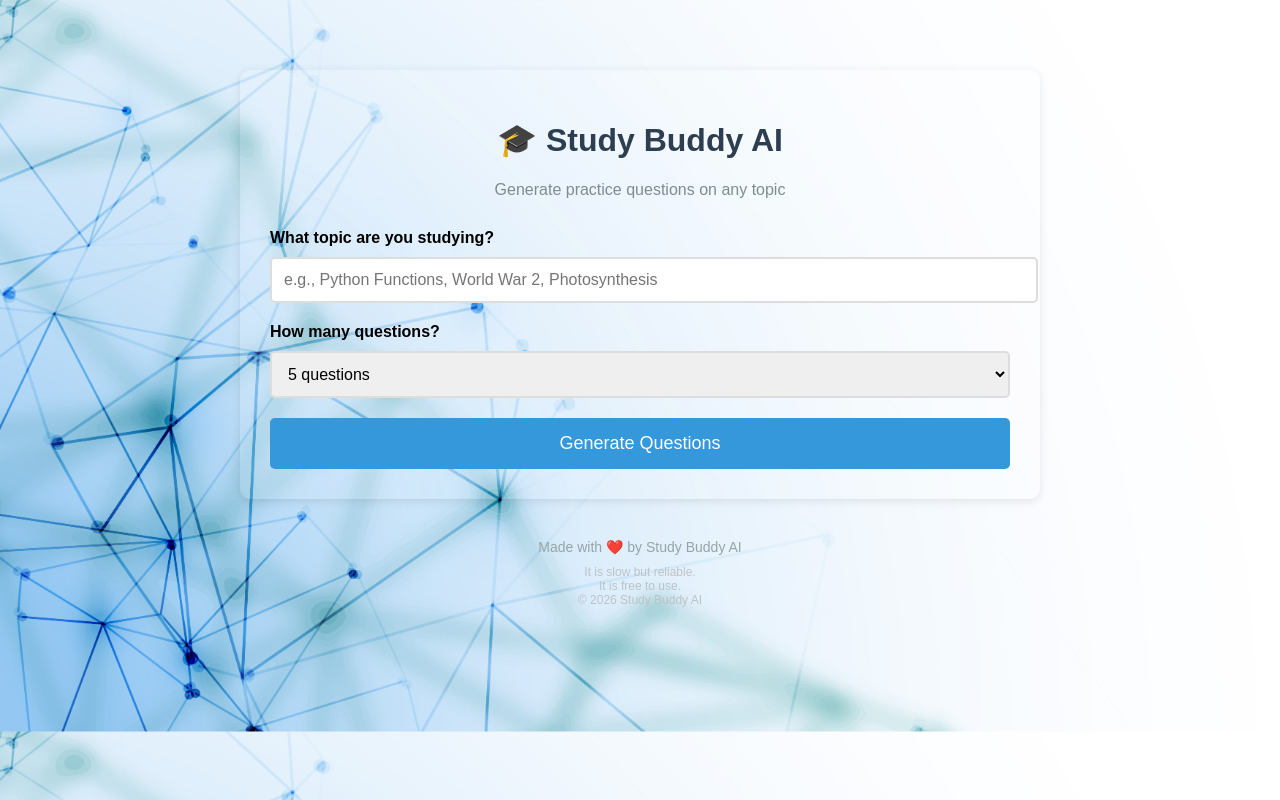
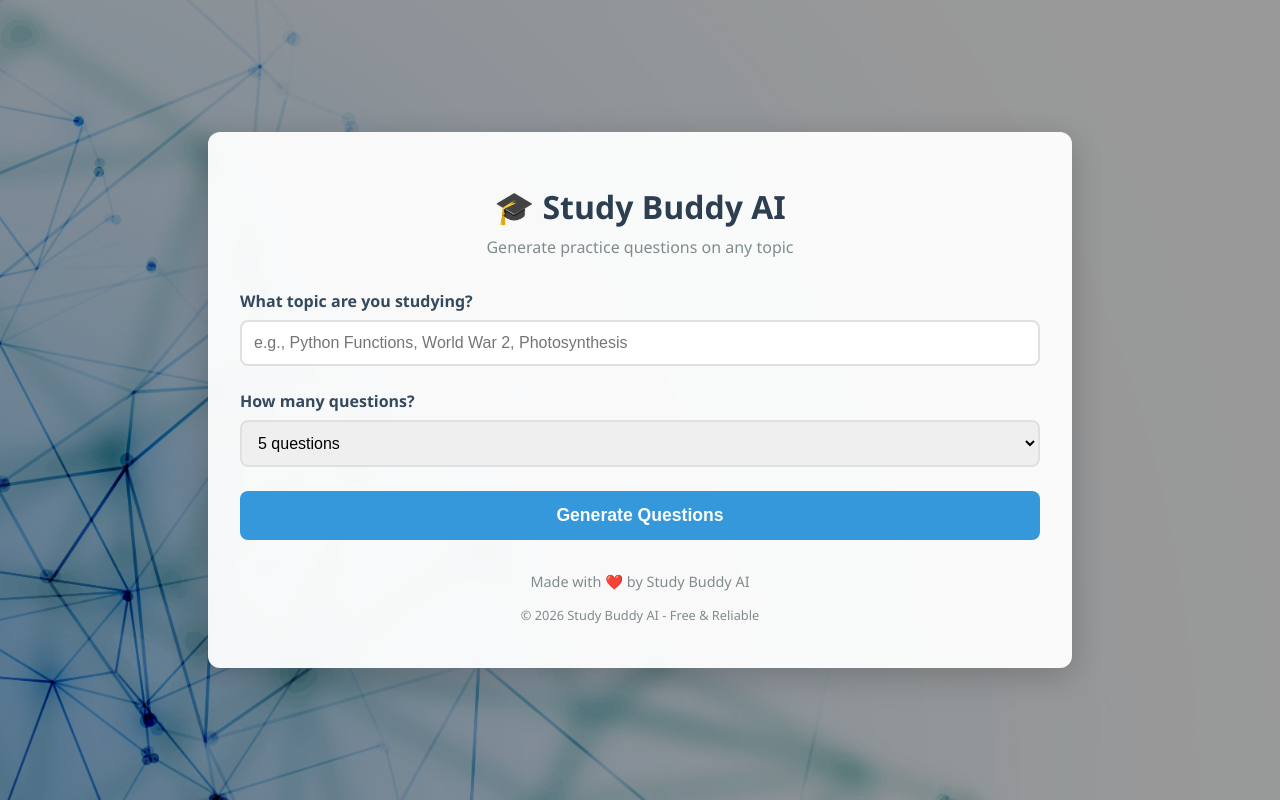
Before and after one commit to abdhesh369/Projects, a Flask app: page / in a window 1280 px wide. Run offline with Flask 3, Linux system fonts and the light colour scheme.

```diff
--- a/AI Study Buddy/ai_helper.py
+++ b/AI Study Buddy/ai_helper.py
@@ -1,6 +1,7 @@
 import os
 import json
 import requests
+from requests.exceptions import RequestException
 from dotenv import load_dotenv
 
 load_dotenv()
@@ -34,14 +35,21 @@ def generate_study_questions(topic, num_questions=5):
     }
 
     try:
-        response = requests.post(BASE_URL, headers=HEADERS, data=json.dumps(payload))
+        response = requests.post(BASE_URL, headers=HEADERS, data=json.dumps(payload), timeout=30)
+        response.raise_for_status() # Raise an error for bad status codes (4xx, 5xx)
         resp_json = response.json()
 
         # Extract assistant reply
         return resp_json["choices"][0]["message"]["content"]
 
+    except requests.exceptions.Timeout:
+        return "Error: Request timed out. Please try again later."
+    except requests.exceptions.ConnectionError:
+        return "Error: Connection failed. Please check your internet connection."
+    except requests.exceptions.RequestException as e:
+        return f"Error: API Request failed - {str(e)}"
     except Exception as e:
-        return f"Error: {str(e)}"
+        return f"Error: An unexpected error occurred - {str(e)}"
 
 # Test it
 if __name__ == "__main__":
--- a/AI Study Buddy/app.py
+++ b/AI Study Buddy/app.py
@@ -1,7 +1,11 @@
+import os
 from flask import Flask, render_template, request
 from ai_helper import generate_study_questions
 
 app = Flask(__name__)
+
+if not os.getenv("OPENROUTER_API_KEY"):
+    print("WARNING: OPENROUTER_API_KEY is not set in the environment variables.")
 
 @app.route('/')
 def home():
@@ -15,18 +19,28 @@ def generate():
             return render_template('error.html',
                                    message="Please enter a topic!")
 
-        num_questions = int(request.form.get('num_questions'))
+        try:
+            num_questions = int(request.form.get('num_questions'))
+            if not 1 <= num_questions <= 20:
+                raise ValueError("Number of questions must be between 1 and 20")
+        except (ValueError, TypeError):
+             return render_template('error.html',
+                                   message="Invalid number of questions requested.")
+
         questions = generate_study_questions(topic, num_questions)
 
         if "Error:" in questions:
+            # Pass the actual error message for better debugging/feedback if safe,
+            # or keep it generic. For now, let's show the error from the helper.
             return render_template('error.html',
-                                   message="AI service is unavailable. Please try again later.")
+                                   message=questions)
 
         return render_template('results.html',
                                topic=topic,
                                questions=questions)
 
     except Exception as e:
+        print(f"Server Error: {e}") # Log to console
         return render_template('error.html',
                                message="Something went wrong. Please try again.")
 
--- /dev/null
+++ b/AI Study Buddy/static/style.css
@@ -0,0 +1,166 @@
+body {
+    font-family: 'Segoe UI', Tahoma, Geneva, Verdana, sans-serif;
+    margin: 0;
+    padding: 0;
+    background: url("/static/background.jpg") no-repeat center center fixed;
+    background-size: cover;
+    color: #333;
+    display: flex;
+    justify-content: center;
+    align-items: center;
+    min-height: 100vh;
+}
+
+.overlay {
+    background: rgba(0, 0, 0, 0.4);
+    position: fixed;
+    top: 0;
+    left: 0;
+    width: 100%;
+    height: 100%;
+    z-index: -1;
+}
+
+.container {
+    background: rgba(255, 255, 255, 0.95);
+    padding: 2rem;
+    border-radius: 12px;
+    box-shadow: 0 8px 32px rgba(0, 0, 0, 0.2);
+    width: 90%;
+    max-width: 800px;
+    margin: 20px;
+    backdrop-filter: blur(10px);
+    -webkit-backdrop-filter: blur(10px);
+}
+
+h1 {
+    color: #2c3e50;
+    text-align: center;
+    margin-bottom: 0.5rem;
+    font-weight: 700;
+}
+
+p.subtitle {
+    text-align: center;
+    color: #7f8c8d;
+    margin-top: 0;
+    margin-bottom: 2rem;
+}
+
+label {
+    display: block;
+    margin-bottom: 0.5rem;
+    font-weight: 600;
+    color: #34495e;
+}
+
+input[type="text"],
+select {
+    width: 100%;
+    padding: 12px;
+    margin-bottom: 1.5rem;
+    border: 2px solid #e0e0e0;
+    border-radius: 8px;
+    font-size: 1rem;
+    transition: border-color 0.3s ease;
+    box-sizing: border-box;
+}
+
+input[type="text"]:focus,
+select:focus {
+    border-color: #3498db;
+    outline: none;
+}
+
+button.btn-primary {
+    width: 100%;
+    padding: 14px;
+    font-size: 1.1rem;
+    background-color: #3498db;
+    color: white;
+    border: none;
+    border-radius: 8px;
+    cursor: pointer;
+    font-weight: 600;
+    transition: background-color 0.2s ease, transform 0.1s ease;
+}
+
+button.btn-primary:hover {
+    background-color: #2980b9;
+}
+
+button.btn-primary:active {
+    transform: scale(0.98);
+}
+
+button.btn-primary:disabled {
+    background-color: #95a5a6;
+    cursor: not-allowed;
+    transform: none;
+}
+
+.question-card {
+    background: white;
+    border-left: 5px solid #3498db;
+    border-radius: 8px;
+    padding: 1.5rem;
+    margin-bottom: 1.5rem;
+    box-shadow: 0 2px 10px rgba(0, 0, 0, 0.05);
+}
+
+.question-text {
+    font-weight: 700;
+    color: #2c3e50;
+    margin-bottom: 1rem;
+    font-size: 1.1rem;
+}
+
+.answer-text {
+    color: #555;
+    line-height: 1.6;
+    background: #f8f9fa;
+    padding: 1rem;
+    border-radius: 6px;
+}
+
+.btn-secondary {
+    display: inline-block;
+    padding: 12px 24px;
+    background-color: #3498db;
+    color: white;
+    text-decoration: none;
+    border-radius: 6px;
+    font-weight: bold;
+    transition: background-color 0.3s;
+}
+
+.btn-secondary:hover {
+    background-color: #2980b9;
+}
+
+.footer {
+    text-align: center;
+    margin-top: 2rem;
+    color: #7f8c8d;
+    font-size: 0.9rem;
+}
+
+.spinner {
+    display: inline-block;
+    width: 20px;
+    height: 20px;
+    border: 3px solid rgba(255,255,255,.3);
+    border-radius: 50%;
+    border-top-color: #fff;
+    animation: spin 1s ease-in-out infinite;
+    margin-right: 10px;
+    vertical-align: middle;
+}
+
+@keyframes spin {
+    to { transform: rotate(360deg); }
+}
+
+.hidden {
+    display: none;
+}
--- a/AI Study Buddy/templates/base.html
+++ b/AI Study Buddy/templates/base.html
@@ -1,56 +1,24 @@
 <!doctype html>
 <html lang="en">
   <head>
-    <title>Study Buddy Ai</title>
+    <meta charset="UTF-8">
+    <meta name="viewport" content="width=device-width, initial-scale=1.0">
+    <title>Study Buddy AI</title>
     <link
       rel="icon"
       href="https://cdn-icons-png.flaticon.com/512/4712/4712027.png"
     />
-    <style>
-      body {
-        font-family: Arial, sans-serif;
-        max-width: 800px;
-        margin: 50px auto;
-        padding: 20px;
-        background-color: #f5f5f5;
-        background-image: url("/static/background.jpg");
-        background-size: cover;
-      }
-      .container {
-        background-color: rgba(255, 255, 255, 0.1);
-        padding: 30px;
-        border-radius: 10px;
-        box-shadow: 0 2px 10px rgba(0, 0, 0, 0.1);
-      }
-      h1 {
-        color: #2c3e50;
-        text-align: center;
-      }
-    </style>
+    <link rel="stylesheet" href="{{ url_for('static', filename='style.css') }}">
   </head>
   <body>
-    <div class="container">{% block content %}{% endblock %}</div>
-    <div
-      style="
-        text-align: center;
-        margin-top: 40px;
-        color: #95a5a6;
-        font-size: 14px;
-      "
-    >
-      Made with ❤️ by Study Buddy AI
-    </div>
-    <div
-      style="
-        text-align: center;
-        margin-top: 10px;
-        color: #bdc3c7;
-        font-size: 12px;
-      "
-    >
-      It is slow but reliable.<br />
-      It is free to use.<br />
-      © 2026 Study Buddy AI
+    <div class="overlay"></div>
+    <div class="container">
+      {% block content %}{% endblock %}
+
+      <div class="footer">
+        <p>Made with ❤️ by Study Buddy AI</p>
+        <p style="font-size: 0.8rem; margin-top: 5px;">© 2026 Study Buddy AI - Free & Reliable</p>
+      </div>
     </div>
   </body>
 </html>
--- a/AI Study Buddy/templates/index.html
+++ b/AI Study Buddy/templates/index.html
@@ -1,69 +1,44 @@
-{% extends "base.html" %} {% block content %}
+{% extends "base.html" %}
+
+{% block content %}
 <h1>🎓 Study Buddy AI</h1>
-<p style="text-align: center; color: #7f8c8d">
+<p class="subtitle">
   Generate practice questions on any topic
 </p>
 
-<form method="POST" action="/generate" style="margin-top: 30px">
-  <label
-    for="topic"
-    style="display: block; margin-bottom: 10px; font-weight: bold"
-  >
-    What topic are you studying?
-  </label>
-  <input
-    type="text"
-    id="topic"
-    name="topic"
-    required
-    placeholder="e.g., Python Functions, World War 2, Photosynthesis"
-    style="
-      width: 100%;
-      padding: 12px;
-      font-size: 16px;
-      border: 2px solid #ddd;
-      border-radius: 5px;
-    "
-  />
+<form method="POST" action="/generate" id="generateForm">
+  <label for="topic">What topic are you studying?</label>
+  <input type="text" id="topic" name="topic" required
+    placeholder="e.g., Python Functions, World War 2, Photosynthesis" />
 
-  <label
-    for="num_questions"
-    style="display: block; margin: 20px 0 10px 0; font-weight: bold"
-  >
-    How many questions?
-  </label>
-  <select
-    id="num_questions"
-    name="num_questions"
-    style="
-      width: 100%;
-      padding: 12px;
-      font-size: 16px;
-      border: 2px solid #ddd;
-      border-radius: 5px;
-    "
-  >
+  <label for="num_questions">How many questions?</label>
+  <select id="num_questions" name="num_questions">
     <option value="3">3 questions</option>
     <option value="5" selected>5 questions</option>
     <option value="10">10 questions</option>
   </select>
 
-  <button
-    type="submit"
-    style="
-      width: 100%;
-      margin-top: 20px;
-      padding: 15px;
-      font-size: 18px;
-      background-color: #3498db;
-      color: white;
-      border: none;
-      border-radius: 5px;
-      cursor: pointer;
-    "
-  >
-    Generate Questions
+  <button type="submit" class="btn-primary" id="submitBtn">
+    <span id="btnText">Generate Questions</span>
+    <span id="loadingSpinner" class="spinner hidden"></span>
+    <span id="loadingText" class="hidden">Generating...</span>
   </button>
 </form>
 
+<script>
+  document.getElementById('generateForm').addEventListener('submit', function (e) {
+    var btn = document.getElementById('submitBtn');
+    var btnText = document.getElementById('btnText');
+    var spinner = document.getElementById('loadingSpinner');
+    var loadingText = document.getElementById('loadingText');
+
+    // Disable button to prevent multiple submissions
+    btn.disabled = true;
+
+    // Show loading state
+    btnText.classList.add('hidden');
+    spinner.classList.remove('hidden');
+    loadingText.classList.remove('hidden');
+  });
+</script>
 {% endblock %}
```
Also changed, not shown: AI Study Buddy/templates/error.html (+9 -7 lines), AI Study Buddy/templates/results.html (+11 -13 lines), AI Study Buddy/README.md (added).
